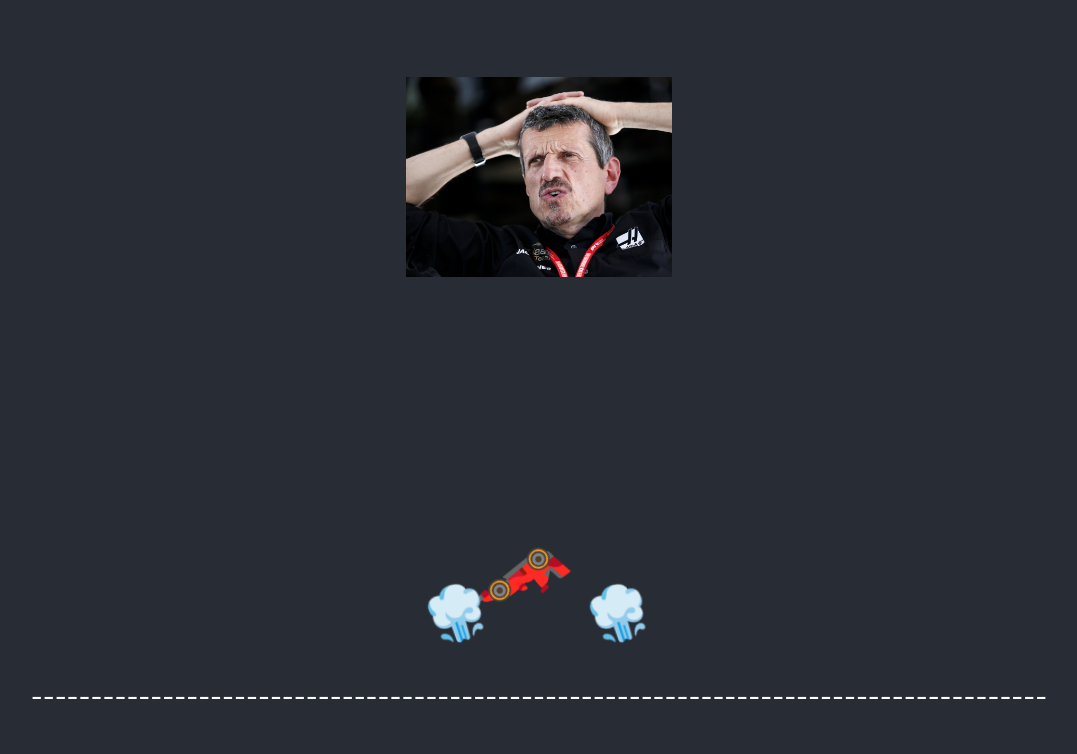
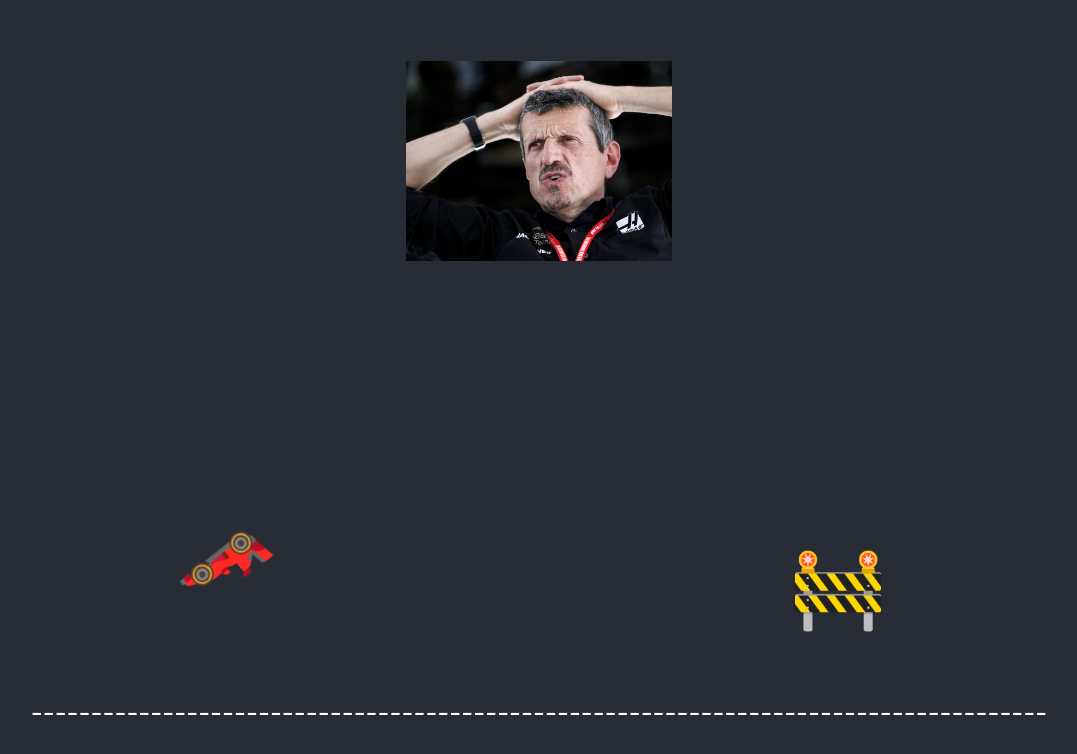
Before and after one commit to blevine-reverb/bisect-demo, a React (Create React App) app: page / in a window 1280 px wide. Shown: the top 754 px of the page, without its empty margins (101-1178 px from the left). Built offline with nearby package versions, Linux system fonts and the light colour scheme.

Commit message:
Watch out for the wall!

```diff
--- a/src/App.css
+++ b/src/App.css
@@ -31,6 +31,12 @@
   transform: scaleX(-1);
   display: inline-block;
   animation: spin infinite 2000ms ease-in;
+}
+
+.barrier {
+  font-size: 300%;
+  display: inline-block;
+  margin-right: 500px;
 }
 
 .smoke {
--- a/src/App.js
+++ b/src/App.js
@@ -7,14 +7,11 @@ function App() {
       <header className="App-header">
         <img src={guenter} className="guenter" alt="logo" />
         <span className="cars">
-          <p className="smoke">
-            💨
+          <p className="barrier">
+            🚧
           </p>
           <p className="car">
             🏎️
-          </p>
-          <p className="smoke">
-            💨
           </p>
         </span>
         <p className="road">
```
